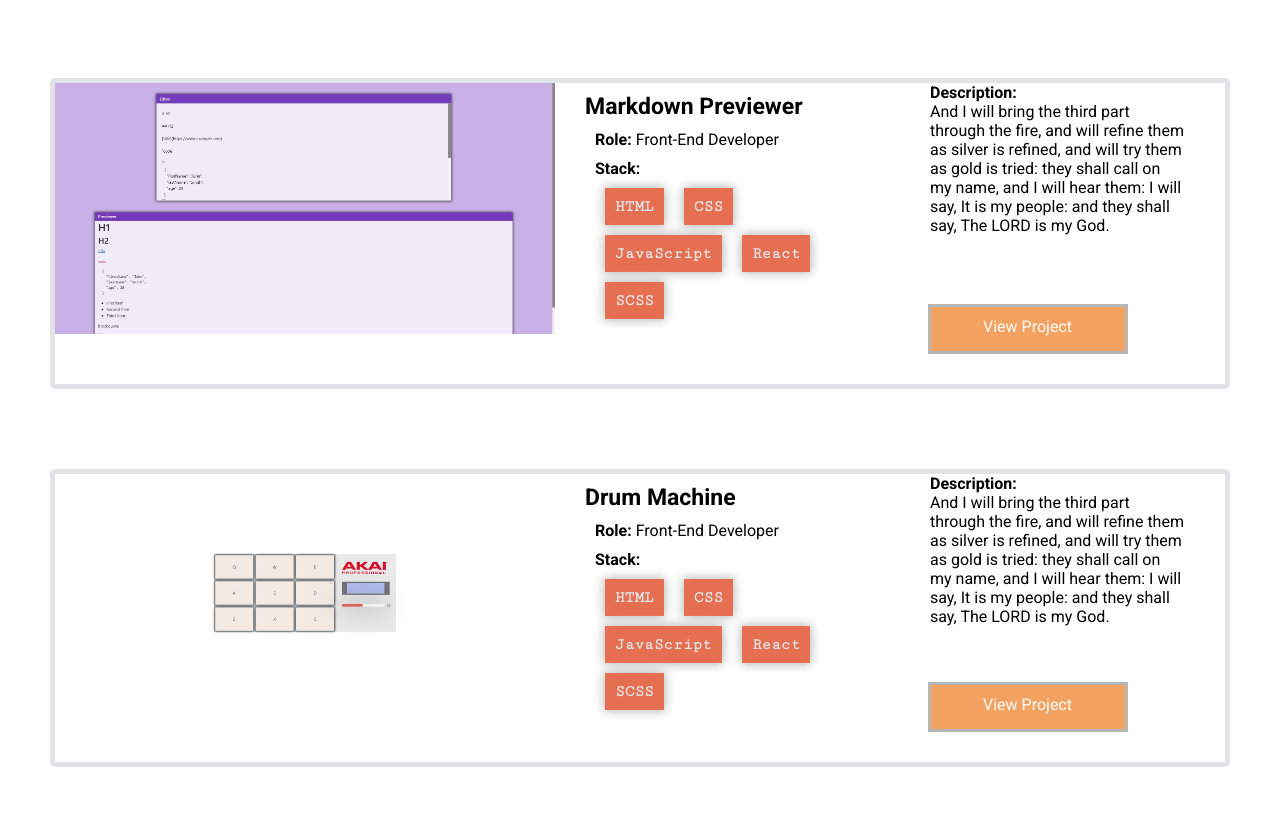
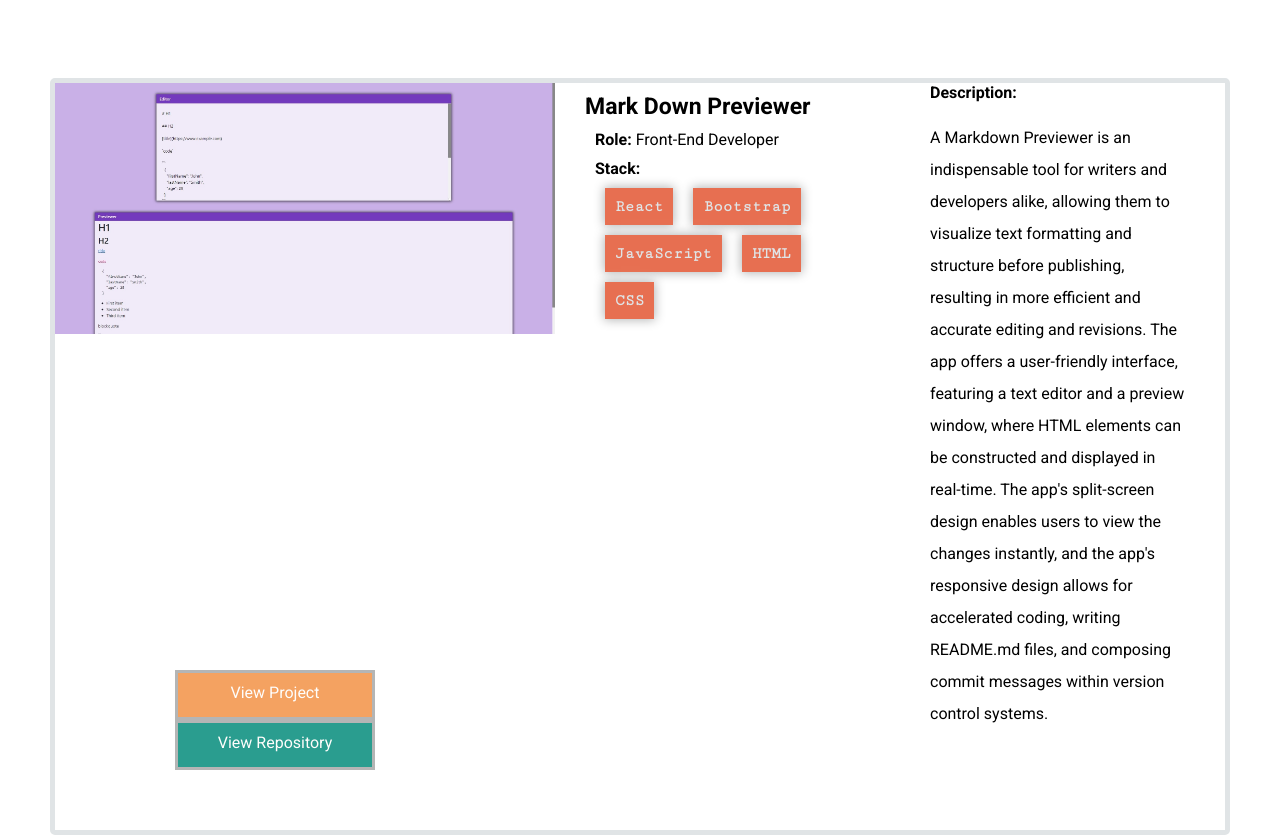
Before and after one commit to kvncrtr/portfolio, a React (Vite) app: page / in a window 1280 px wide. Shown: the part 3511-4348 px from the top of the page. Built offline with nearby package versions, Linux system fonts and the light colour scheme.

Commit message:
make change to second project links, text, and styles

```diff
--- a/src/components/Projects.jsx
+++ b/src/components/Projects.jsx
@@ -9,14 +9,24 @@ function Projects(props, ref) {
       project:'https://kvncrtr.github.io/random-quote-machine/',
       repo: 'https://github.com/kvncrtr/random-quote-machine'
    }
-   let markdownLink = 'https://facebook.com'
-   let drumLink = 'https://linkedin.com'
+
+   let markdownLink = {
+      project:'https://kvncrtr.github.io/markdown-previewer/',
+      repo: 'https://github.com/kvncrtr/markdown-previewer'
+   }
+
+   let drumLink = {
+      project:'https://kvncrtr.github.io/drum-machine/',
+      repo: 'https://github.com/kvncrtr/drum-machine'
+   }
 
    return (
       <section ref={ref} id={'projects'} className={'section'}>
          <h1 className={'section--title project--title'}>Projects</h1>
 
          <div className={'project--container'}>
+
+            {/* Random Quote Machine */}
 
             <div className={'project--card'}>
 
@@ -67,74 +77,107 @@ function Projects(props, ref) {
 
             </div>
 
+            {/* Markdown Previewer */}
+
             <div className={'project--card'}>
 
-               <a className={'project--image-case'} href={markdownLink} target={'_blank'}>
-                  <img className={'project--image'} src={markdown} alt={`a image of a project that i've built called random quote machine`} />
+               <a className={'project--image-case'} href={markdownLink.project} target={'_blank'}>
+                  <img className={'project--image'} src={markdown} alt={`a image of a project that
+                  i've built called mark down previewer`}
+                  />
                </a>
 
                <div className={'project--specs'}>
-                  <h3>Markdown Previewer</h3>
-                  <p className={'project--role'}><span className={'bold'}>Role:</span> Front-End Developer</p>
+                  <h3>Mark Down Previewer</h3>
+                  <p className={'project--role'}>
+                     <span className={'bold'}>Role:</span> Front-End Developer
+                  </p>
                   <span className={'bold'}>Stack:</span>
                   <ul className={'project--stack'}>
+                     <li>React</li>
+                     <li>Bootstrap</li>
+                     <li>JavaScript</li>
                      <li>HTML</li>
                      <li>CSS</li>
-                     <li>JavaScript</li>
-                     <li>React</li>
-                     <li>SCSS</li>
+
                   </ul>
                </div>
                <div className={'project--description'}>
                   <p className={'bold'}>Description:</p>
-                  <p>And I will bring the third part
-                  through the fire, and will refine
-                  them as silver is refined, and
-                  will try them as gold is tried:
-                  they shall call on my name, and I
-                  will hear them: I will say, It is
-                  my people: and they shall say, The
-                  LORD is my God.</p>
+                  <p className={'project--summary'}>
+                     A Markdown Previewer is an indispensable tool for
+                     writers and developers alike, allowing them to
+                     visualize text formatting and structure before
+                     publishing, resulting in more efficient and accurate
+                     editing and revisions. The app offers a user-friendly
+                     interface, featuring a text editor and a preview
+                     window, where HTML elements can be constructed and
+                     displayed in real-time. The app's split-screen design
+                     enables users to view the changes instantly, and the
+                     app's responsive design allows for accelerated coding,
+                     writing README.md files, and composing commit messages
+                     within version control systems.
+                  </p>
                </div>
 
-               <div className={'project--button-case'}>
-                  <a className={'project--button'} href={markdownLink} target={'_blank'}>View Project</a>
+               <div className={'project--button-container'}>
+                  <div className={'project--button-case'}>
+                     <a className={'project--button'} href={markdownLink.project} target={'_blank'}>View Project</a>
+                  </div>
+                  <div className={'project--button-case'}>
+                     <a className={'project--repo-button'} href={markdownLink.repo} target={'_blank'}>View Repository</a>
+                  </div>
                </div>
 
             </div>
 
+            {/* Drum Machine */}
+
             <div className={'project--card'}>
 
-               <a className={'project--image-case'} href={drumLink} target={'_blank'}>
-                  <img className={'project--image'} src={drum} alt={`a image of a project that i've built called random quote machine`} />
+               <a className={'project--image-case'} href={quoteLink.project} target={'_blank'}>
+                  <img className={'project--image'} src={quote} alt={`a
+                  image of a project that i've built called random
+                  quote machine`}
+                  />
                </a>
 
                <div className={'project--specs'}>
-                  <h3>Drum Machine</h3>
-                  <p className={'project--role'}><span className={'bold'}>Role:</span> Front-End Developer</p>
+                  <h3>Random Quote Machine</h3>
+                  <p className={'project--role'}>
+                     <span className={'bold'}>Role:</span> Front-End Developer
+                  </p>
                   <span className={'bold'}>Stack:</span>
                   <ul className={'project--stack'}>
+                     <li>React</li>
+                     <li>SCSS</li>
+                     <li>JavaScript</li>
                      <li>HTML</li>
                      <li>CSS</li>
-                     <li>JavaScript</li>
-                     <li>React</li>
-                     <li>SCSS</li>
+
                   </ul>
                </div>
                <div className={'project--description'}>
                   <p className={'bold'}>Description:</p>
-                  <p>And I will bring the third part
-                  through the fire, and will refine
-                  them as silver is refined, and
-                  will try them as gold is tried:
-                  they shall call on my name, and I
-                  will hear them: I will say, It is
-                  my people: and they shall say, The
-                  LORD is my God.</p>
+                  <p className={'project--summary'}>
+                     This motivational quote generator delivers inspiring
+                     quotes from influential individuals, with the ability to
+                     cycle through and share on Twitter. The sleek interface
+                     displays both the quote and author, and changes to a
+                     random color for each new quote. Designed to inspire and
+                     motivate, the application offers an enjoyable and visually
+                     appealing experience for anyone looking to improve their
+                     daily routine.
+                  </p>
                </div>
 
-               <div className={'project--button-case'}>
-                  <a className={'project--button'} href={drumLink} target={'_blank'}>View Project</a>
+               <div className={'project--button-container'}>
+                  <div className={'project--button-case'}>
+                     <a className={'project--button'} href={quoteLink.project} target={'_blank'}>View Project</a>
+                  </div>
+                  <div className={'project--button-case'}>
+                     <a className={'project--repo-button'} href={quoteLink.repo} target={'_blank'}>View Repository</a>
+                  </div>
                </div>
 
             </div>
```
